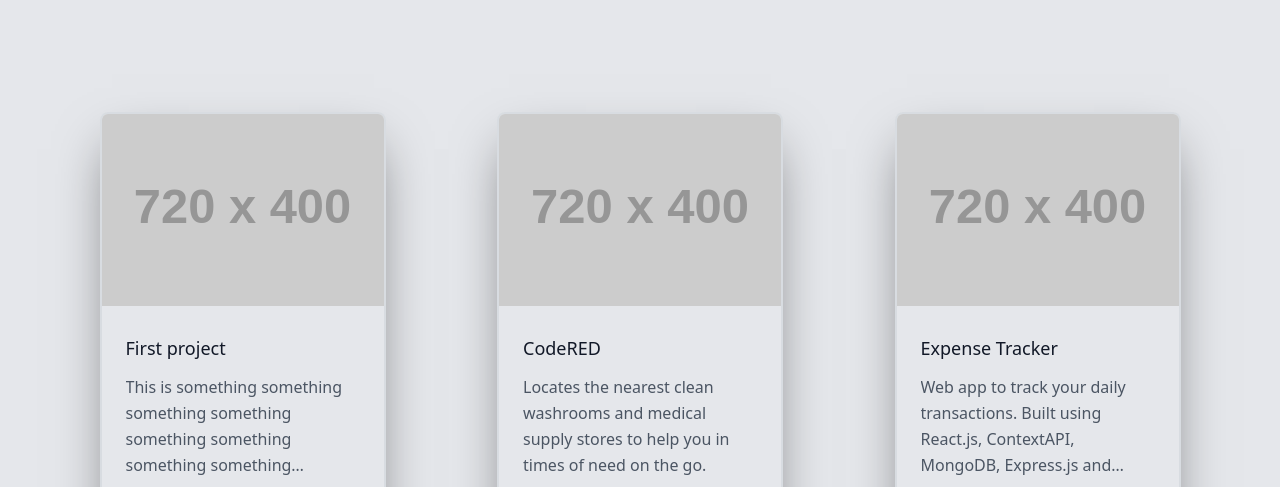
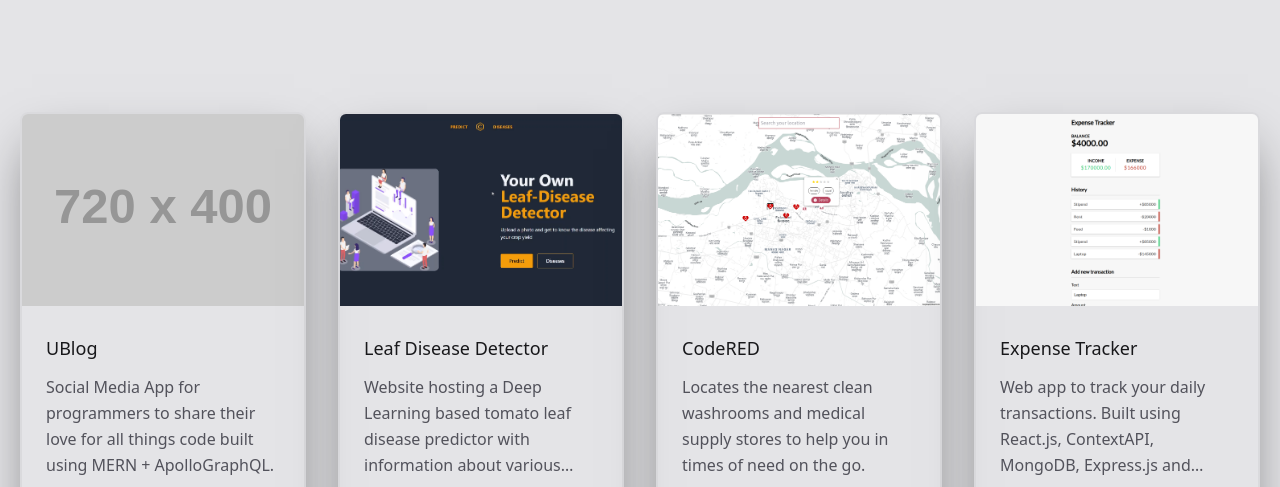
Before and after one commit to kaustuvkaran01/portfolio, a React app in the folder portfolio-v1/: page / in a window 1280 px wide. Shown: the part 2172-2659 px from the top of the page. Built offline with nearby package versions, Linux system fonts and the light colour scheme; placeholder pictures from the web are drawn by us.

Commit message:
add: UBlog and Leaf Disease Detector to Main Projects

```diff
--- a/portfolio-v1/src/components/MainProjects.js
+++ b/portfolio-v1/src/components/MainProjects.js
@@ -1,15 +1,28 @@
 import React from "react";
 import { VscGithubAlt } from "react-icons/vsc";
 import { FaExternalLinkAlt } from "react-icons/fa";
+
+import ldd from "../images/project-images/LDD.png";
+import cred from "../images/project-images/CodeRED.png";
+import et from "../images/project-images/ET.png";
 
 export default function MainProjects() {
 	const projects = [
 		{
 			cat: "",
-			title: "First project",
-			desc: "This is something something something something something something something something something something something",
-			github: "https://github.com",
-			live: "https://github.com",
+			title: "UBlog",
+			desc: "Social Media App for programmers to share their love for all things code built using MERN + ApolloGraphQL.",
+			github: "https://github.com/kaustuvkaran01/social-media-app-graphql",
+			live: "https://www.youtube.com/watch?v=faVKc1n89rU",
+			img: "https://dummyimage.com/720x400",
+		},
+		{
+			cat: "",
+			title: "Leaf Disease Detector",
+			desc: "Website hosting a Deep Learning based tomato leaf disease predictor with information about various diseases",
+			github: "https://github.com/kaustuvkaran01/leaf-disease-detector",
+			live: "https://www.youtube.com/watch?v=faVKc1n89rU",
+			img: ldd,
 		},
 		{
 			cat: "",
@@ -17,6 +30,7 @@ export default function MainProjects() {
 			desc: "Locates the nearest clean washrooms and medical supply stores to help you in times of need on the go.",
 			github: "https://github.com/kaustuvkaran01/CodeRED",
 			live: "https://fathomless-anchorage-82136.herokuapp.com/",
+			img: cred,
 		},
 		{
 			cat: "",
@@ -24,6 +38,7 @@ export default function MainProjects() {
 			desc: "Web app to track your daily transactions. Built using React.js, ContextAPI, MongoDB, Express.js and Node.js",
 			github: "https://github.com/kaustuvkaran01/Expense-tracker",
 			live: "https://github.com",
+			img: et,
 		},
 	];
 	return (
@@ -38,7 +53,7 @@ export default function MainProjects() {
 									<div class="h-full border-2 border-gray-300 border-opacity-60 rounded-lg overflow-hidden shadow-2xl">
 										<img
 											class="lg:h-48 md:h-36 w-full object-cover object-center"
-											src="https://dummyimage.com/720x400"
+											src={project.img}
 											alt="blog"
 										/>
 										<div class="p-6">
--- a/portfolio-v1/src/components/SideProjects.js
+++ b/portfolio-v1/src/components/SideProjects.js
@@ -62,7 +62,7 @@ export default function SideProjects() {
 							<h1 class="sm:w-2/5 text-gray-900 font-medium title-font text-2xl mb-2 sm:mb-0">
 								Other Notable Projects
 							</h1>
-							<p class="sm:w-3/5 leading-relaxed text-base sm:pl-10 pl-0">
+							<p class="sm:w-3/5 leading-relaxed text-base sm:pl-10 pl-0 hidden">
 								Some of my other notable projects that are equal in significance
 							</p>
 						</div>
--- a/portfolio-v1/src/components/WorkEx.js
+++ b/portfolio-v1/src/components/WorkEx.js
@@ -1,33 +1,32 @@
-import React from 'react';
+import React from "react";
 
 export default function WorkEx() {
-
 	const jobs = [
 		{
-      "title":"UG Researcher",
-      "date":"8 June 2021",
-      "org":"Samsung PRISM Program",
-      "desc":"Face unmasking using GANs and LSTMs"
+			title: "UG Researcher",
+			date: "8 June 2021",
+			org: "Samsung PRISM Program",
+			desc: "Face unmasking using GANs and LSTMs",
 		},
 		{
-      "title":"Researcher Assistant",
-      "date":"27 July 2021",
-      "org":"Charles University, Prague, Czech Republic",
-      "desc":"Mutli modal Neural Machine Translation"
+			title: "Researcher Assistant",
+			date: "27 July 2021",
+			org: "Charles University, Prague, Czech Republic",
+			desc: "Working on Mutli Modal Neural Machine Translation",
 		},
 		{
-      "title":"Web Development Intern",
-      "date":"11 June 2020",
-      "org":"Kadam",
-      "desc":"Face unmasking using GANs and LSTMs"
+			title: "Web Development Intern",
+			date: "11 June 2020",
+			org: "Kadam",
+			desc: "Develop website using MERN stack with Razorpay integration for payments",
 		},
 		{
-      "title":"Web Development Intern",
-      "date":"11 June 2020",
-      "org":"Patiala Municipal Corporation",
-      "desc":"Built a cloud based slum survey app and admin portal to gather and organize census data of slums in the city in React.js, Firebase, Firestore and Android"
+			title: "Web Development Intern",
+			date: "11 June 2020",
+			org: "Patiala Municipal Corporation",
+			desc: "Built a cloud based slum survey app and admin portal to gather and organize census data of slums in the city in React.js, Firebase, Firestore and Android",
 		},
-  ]
+	];
 	return (
 		<div className="lg:mx-28">
 			{/* TODO: Make tabs for this section, tabs according to organizations */}
@@ -51,26 +50,41 @@ export default function WorkEx() {
           </a>
         </div>
       </div> */}
-      {jobs.map(job => {
-        return(
-
+						{jobs.map((job) => {
+							return (
 								<div class="py-8 flex flex-wrap md:flex-nowrap">
 									<div class="md:w-64 md:mb-0 mb-6 flex-shrink-0 flex flex-col">
-          <span class="font-semibold title-font text-gray-700">{job.title}</span>
+										<span class="font-semibold title-font text-gray-700">
+											{job.title}
+										</span>
 										<span class="mt-1 text-gray-500 text-sm">{job.date}</span>
 									</div>
 									<div class="md:flex-grow">
-          <h2 class="text-2xl font-medium text-gray-900 title-font mb-2">{job.org}</h2>
+										<h2 class="text-2xl font-medium text-gray-900 title-font mb-2">
+											{job.org}
+										</h2>
 										<p class="leading-relaxed truncate">{job.desc}</p>
-          <a href="https://www.kaustuvkaran01.netlify.app"  class="text-indigo-500 inline-flex items-center mt-4">Learn More
-            <svg class="w-4 h-4 ml-2" viewBox="0 0 24 24" stroke="currentColor" stroke-width="2" fill="none" stroke-linecap="round" stroke-linejoin="round">
+										<a
+											href="https://www.kaustuvkaran01.netlify.app"
+											class="text-indigo-500 inline-flex items-center mt-4"
+										>
+											Learn More
+											<svg
+												class="w-4 h-4 ml-2"
+												viewBox="0 0 24 24"
+												stroke="currentColor"
+												stroke-width="2"
+												fill="none"
+												stroke-linecap="round"
+												stroke-linejoin="round"
+											>
 												<path d="M5 12h14"></path>
 												<path d="M12 5l7 7-7 7"></path>
 											</svg>
 										</a>
 									</div>
 								</div>
-        )
+							);
 						})}
 						{/* <div class="py-8 flex flex-wrap md:flex-nowrap">
         <div class="md:w-64 md:mb-0 mb-6 flex-shrink-0 flex flex-col">
--- a/portfolio-v1/tailwind.config.js
+++ b/portfolio-v1/tailwind.config.js
@@ -1,27 +1,55 @@
 // colors = require('./tailwindcolors.js');
-allColors = require('./tailwindcolors.js');
+// allColors = require('./tailwindcolors.js');
+const colors = require("tailwindcss/colors");
 module.exports = {
 	purge: ["./src/**/*.{js,jsx,ts,tsx}", "./public/index.html"],
 	// purge: ['./src/**/*.{js,jsx,ts,tsx}', './public/index.html'],
 	darkMode: false, // or 'media' or 'class'
 	theme: {
 		extend: {
-      colors:allColors
+			colors: {
+				transparent: "transparent",
+				current: "current",
+				black: colors.black,
+				blueGray: colors.blueGray,
+				coolGray: colors.coolGray,
+				gray: colors.gray,
+				trueGray: colors.trueGray,
+				warmGray: colors.warmGray,
+				red: colors.red,
+				orange: colors.orange,
+				amber: colors.amber,
+				yellow: colors.yellow,
+				lime: colors.lime,
+				green: colors.green,
+				emerald: colors.emerald,
+				teal: colors.teal,
+				cyan: colors.cyan,
+				sky: colors.sky,
+				blue: colors.blue,
+				indigo: colors.indigo,
+				violet: colors.violet,
+				purple: colors.purple,
+				fuchsia: colors.fuchsia,
+				pink: colors.pink,
+				rose: colors.rose,
+			},
 		},
 		boxShadow: {
-      sm: '0 1px 2px 0 rgba(0, 0, 0, 0.05)',
-      DEFAULT: '0 1px 3px 0 rgba(0, 0, 0, 0.1), 0 1px 2px 0 rgba(0, 0, 0, 0.06)',
-      md: '0 4px 6px -1px rgba(0, 0, 0, 0.1), 0 2px 4px -1px rgba(0, 0, 0, 0.06)',
-      lg: '0 10px 15px -3px rgba(0, 0, 0, 0.1), 0 4px 6px -2px rgba(0, 0, 0, 0.05)',
-      xl: '0 20px 25px -5px rgba(0, 0, 0, 0.1), 0 10px 10px -5px rgba(0, 0, 0, 0.04)',
-      '2xl': '0 25px 50px -12px rgba(0, 0, 0, 0.5)',
-     '3xl': '0 35px 60px -15px rgba(0, 0, 0, 0.3)',
-      inner: 'inset 0 2px 4px 0 rgba(0, 0, 0, 0.06)',
-      none: 'none',
-    }
+			sm: "0 1px 2px 0 rgba(0, 0, 0, 0.05)",
+			DEFAULT:
+				"0 1px 3px 0 rgba(0, 0, 0, 0.1), 0 1px 2px 0 rgba(0, 0, 0, 0.06)",
+			md: "0 4px 6px -1px rgba(0, 0, 0, 0.1), 0 2px 4px -1px rgba(0, 0, 0, 0.06)",
+			lg: "0 10px 15px -3px rgba(0, 0, 0, 0.1), 0 4px 6px -2px rgba(0, 0, 0, 0.05)",
+			xl: "0 20px 25px -5px rgba(0, 0, 0, 0.1), 0 10px 10px -5px rgba(0, 0, 0, 0.04)",
+			"2xl": "0 25px 50px -12px rgba(0, 0, 0, 0.5)",
+			"3xl": "0 35px 60px -15px rgba(0, 0, 0, 0.3)",
+			inner: "inset 0 2px 4px 0 rgba(0, 0, 0, 0.06)",
+			none: "none",
+		},
 	},
 	variants: {
 		extend: {},
 	},
 	plugins: [require("@tailwindcss/line-clamp")],
-}
+};
```
Also changed, not shown: portfolio-v1/src/components/Hero.js (+49 -17 lines), portfolio-v1/src/images/project-images/CodeRED.png (added), portfolio-v1/src/images/project-images/ET.png (added), portfolio-v1/src/images/project-images/LDD.png (added), 1 other file. Lines whose indentation alone changed are shown as unchanged.
